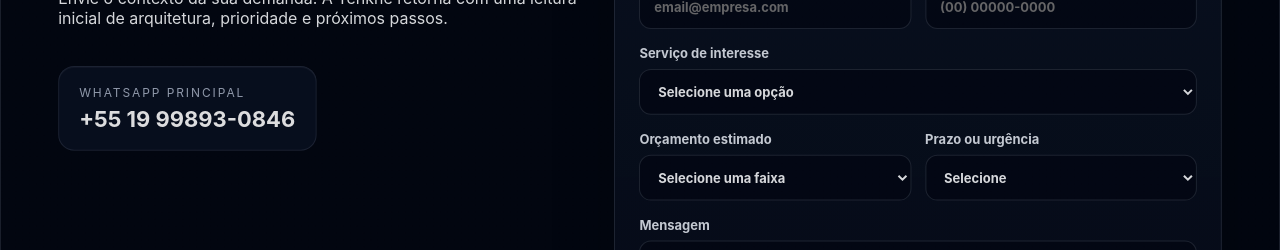
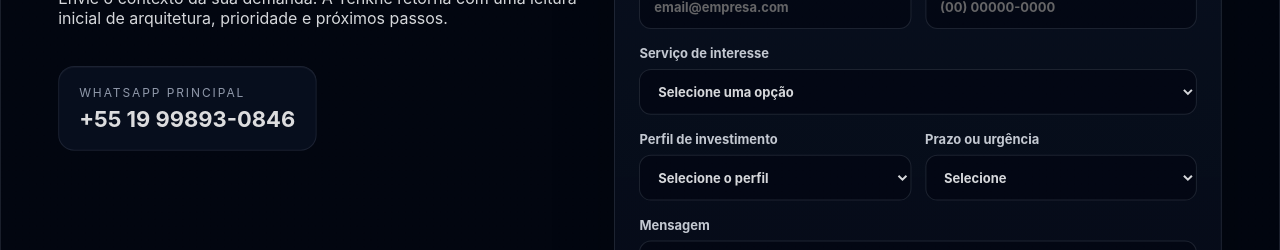
Before and after one commit to Tehkne-Solutions/tehkne-site, a Next.js app: page / in a window 1280 px wide. Shown: the part 8920-9170 px from the top of the page. Built offline with nearby package versions, Linux system fonts and the light colour scheme; no server answers.

Commit message:
fix: remove public pricing from contact form

```diff
--- a/app/components/ContactForm.tsx
+++ b/app/components/ContactForm.tsx
@@ -33,7 +33,7 @@ const initialForm: LeadFormState = {
   mensagem: ''
 };
 
-export default function ContactForm({ page, context, title = 'Vamos transformar sua demanda em plano de execução?', description = 'Preencha o formulário para a Tehkné receber um briefing mais completo. Os dados podem alimentar planilha, CRM e uma proposta mais precisa.' }: ContactFormProps) {
+export default function ContactForm({ page, context, title = 'Vamos transformar sua demanda em plano de execução?', description = 'Preencha o formulário para a Tehkné receber um briefing mais completo. A proposta é definida depois do diagnóstico, considerando escopo, urgência, stack, conteúdo, integrações e sustentação.' }: ContactFormProps) {
   const [form, setForm] = useState<LeadFormState>(initialForm);
   const [status, setStatus] = useState<'idle' | 'sending' | 'saved' | 'error'>('idle');
   const [showConfirmation, setShowConfirmation] = useState(false);
@@ -48,7 +48,7 @@ export default function ContactForm({ page, context, title = 'Vamos transformar
       `E-mail: ${form.email || 'não informado'}`,
       `Telefone: ${form.telefone || 'não informado'}`,
       `Serviço: ${form.servico || 'não selecionado'}`,
-      `Orçamento estimado: ${form.orcamento || 'não informado'}`,
+      `Perfil de investimento: ${form.orcamento || 'não informado'}`,
       `Prazo/urgência: ${form.prazo || 'não informado'}`,
       `Mensagem: ${form.mensagem || 'não informada'}`
     ].join('\n');
@@ -131,8 +131,8 @@ export default function ContactForm({ page, context, title = 'Vamos transformar
           Serviço de interesse
           <select name="servico" value={form.servico} onChange={(event) => updateField('servico', event.target.value)} required>
             <option value="" disabled>Selecione uma opção</option>
-            <option>Landing page estratégica — a partir de R$ 1.600</option>
-            <option>Site institucional premium — a partir de R$ 3.000</option>
+            <option>Landing page estratégica</option>
+            <option>Site institucional premium</option>
             <option>Plataforma web sob medida</option>
             <option>Integrações CRM, ERP e APIs</option>
             <option>Governança, segurança e sustentação</option>
@@ -142,14 +142,14 @@ export default function ContactForm({ page, context, title = 'Vamos transformar
         </label>
         <div className="contact-form-row">
           <label>
-            Orçamento estimado
+            Perfil de investimento
             <select name="orcamento" value={form.orcamento} onChange={(event) => updateField('orcamento', event.target.value)}>
-              <option value="">Selecione uma faixa</option>
-              <option>R$ 1.600 a R$ 3.000</option>
-              <option>R$ 3.000 a R$ 6.000</option>
-              <option>R$ 6.000 a R$ 12.000</option>
-              <option>R$ 12.000+</option>
-              <option>Ainda não sei</option>
+              <option value="">Selecione o perfil</option>
+              <option>Projeto enxuto com escopo fechado</option>
+              <option>Projeto premium com maior profundidade</option>
+              <option>Sprint técnica sob diagnóstico</option>
+              <option>Sustentação recorrente</option>
+              <option>Ainda quero entender o melhor caminho</option>
             </select>
           </label>
           <label>
```
